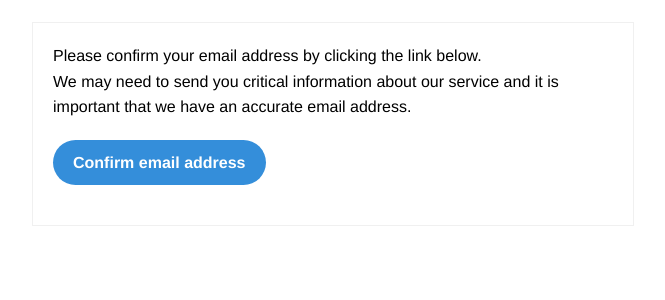
After one commit to aruba8/imm-statistics, a Flask app: template app/templates/confirm_email_tmp.html in a window 1280 px wide. The commit adds this page. Shown: the top 300 px of the page, without its empty margins (307-972 px from the left). Run offline with Flask 2, Linux system fonts and the light colour scheme; the template is opened without the code that fills it, so the values that code supplies are empty; parts of the project's set-up code (start-up, migrations or seed data) failed here and were passed over; some libraries are stand-ins or nearby versions.

Commit message:
mail confirmation

```diff
--- a/app/__init__.py
+++ b/app/__init__.py
@@ -7,15 +7,18 @@ from flask_script import Manager
 from flask_migrate import Migrate, MigrateCommand
 from flask_principal import Principal, Permission, RoleNeed
 from flask_admin import Admin
+from flask_mail import Mail
 
 app = Flask(__name__, static_folder='static')
 app.config.from_object('config')
 app.register_blueprint(user_page)
 app.testing = False
+app.debug = False
 
 principal = Principal(app)
 admin_permission = Permission(RoleNeed('admin'))
 
+mail = Mail(app)
 
 lm = LoginManager()
 lm.init_app(app)
--- a/app/sessions.py
+++ b/app/sessions.py
@@ -4,7 +4,7 @@ import hmac
 import random
 import string
 import hashlib
-
+from config import SECRET_KEY
 from utils.logger import Logger
 
 logger = Logger()
@@ -63,7 +63,7 @@ class Sessions:
     def make_secure_val(self, s):
         return "%s|%s" % (s, self.hash_str(s))
 
-    SECRET = 'VerySecret'
+    SECRET = SECRET_KEY
 
     def hash_str(self, s):
         return hmac.new(self.SECRET, s).hexdigest()
@@ -96,8 +96,8 @@ class Sessions:
         salt = self.make_salt()
         return hashlib.sha256(email + salt).hexdigest()
 
-    def save_email_conf(self, email_conf):
-        db.session.add(email_conf)
+    def save(self, model):
+        db.session.add(model)
         db.session.commit()
 
     def update_email_conf(self, email_conf_pre, email_conf):
--- /dev/null
+++ b/app/templates/confirm_email_tmp.html
@@ -0,0 +1,205 @@
+<!DOCTYPE html PUBLIC "-//W3C//DTD XHTML 1.0 Transitional//EN" "http://www.w3.org/TR/xhtml1/DTD/xhtml1-transitional.dtd">
+<html xmlns="http://www.w3.org/1999/xhtml">
+<head>
+<meta name="viewport" content="width=device-width" />
+<meta http-equiv="Content-Type" content="text/html; charset=UTF-8" />
+<title>Actionable emails e.g. reset password</title>
+    <style type="text/css">
+
+/* -------------------------------------
+		GLOBAL
+------------------------------------- */
+* {
+	margin:0;
+	padding:0;
+	font-family: "Helvetica Neue", "Helvetica", Helvetica, Arial, sans-serif;
+	font-size: 100%;
+	line-height: 1.6;
+}
+
+img {
+	max-width: 100%;
+}
+
+body {
+	-webkit-font-smoothing:antialiased;
+	-webkit-text-size-adjust:none;
+	width: 100%!important;
+	height: 100%;
+}
+
+
+/* -------------------------------------
+		ELEMENTS
+------------------------------------- */
+a {
+	color: #348eda;
+}
+
+.btn-primary, .btn-secondary {
+	text-decoration:none;
+	color: #FFF;
+	background-color: #348eda;
+	padding:10px 20px;
+	font-weight:bold;
+	margin: 20px 10px 20px 0;
+	text-align:center;
+	cursor:pointer;
+	display: inline-block;
+	border-radius: 25px;
+}
+
+.btn-secondary{
+	background: #aaa;
+}
+
+.last {
+	margin-bottom: 0;
+}
+
+.first{
+	margin-top: 0;
+}
+
+
+/* -------------------------------------
+		BODY
+------------------------------------- */
+table.body-wrap {
+	width: 100%;
+	padding: 20px;
+}
+
+table.body-wrap .container{
+	border: 1px solid #f0f0f0;
+}
+
+
+/* -------------------------------------
+		FOOTER
+------------------------------------- */
+table.footer-wrap {
+	width: 100%;
+	clear:both!important;
+}
+
+.footer-wrap .container p {
+	font-size:12px;
+	color:#666;
+
+}
+
+table.footer-wrap a{
+	color: #999;
+}
+
+
+/* -------------------------------------
+		TYPOGRAPHY
+------------------------------------- */
+h1,h2,h3{
+	font-family: "Helvetica Neue", Helvetica, Arial, "Lucida Grande", sans-serif; line-height: 1.1; margin-bottom:15px; color:#000;
+	margin: 40px 0 10px;
+	line-height: 1.2;
+	font-weight:200;
+}
+
+h1 {
+	font-size: 36px;
+}
+h2 {
+	font-size: 28px;
+}
+h3 {
+	font-size: 22px;
+}
+
+p, ul {
+	margin-bottom: 10px;
+	font-weight: normal;
+	font-size:14px;
+}
+
+ul li {
+	margin-left:5px;
+	list-style-position: inside;
+}
+
+/* ---------------------------------------------------
+		RESPONSIVENESS
+		Nuke it from orbit. It's the only way to be sure.
+------------------------------------------------------ */
+
+/* Set a max-width, and make it display as block so it will automatically stretch to that width, but will also shrink down on a phone or something */
+.container {
+	display:block!important;
+	max-width:600px!important;
+	margin:0 auto!important; /* makes it centered */
+	clear:both!important;
+}
+
+/* This should also be a block element, so that it will fill 100% of the .container */
+.content {
+	padding:20px;
+	max-width:600px;
+	margin:0 auto;
+	display:block;
+}
+
+/* Let's make sure tables in the content area are 100% wide */
+.content table {
+	width: 100%;
+}
+
+
+    </style>
+</head>
+
+<body>
+<table class="body-wrap">
+	<tr>
+		<td></td>
+		<td class="container" width="600">
+			<div class="content">
+				<table class="main" width="100%" cellpadding="0" cellspacing="0" itemprop="action" itemscope itemtype="http://schema.org/ConfirmAction">
+					<tr>
+						<td class="content-wrap">
+							<meta itemprop="name" content="Confirm Email"/>
+							<table width="100%" cellpadding="0" cellspacing="0">
+								<tr>
+									<td class="content-block">
+										Please confirm your email address by clicking the link below.
+									</td>
+								</tr>
+								<tr>
+									<td class="content-block">
+										We may need to send you critical information about our service and it is important that we have an accurate email address.
+									</td>
+								</tr>
+								<tr>
+									<td class="content-block">
+										<a href="http://{{config['SERVER_NAME']}}{{ url_for('confirm') }}?hash={{ mail_data.hash_c }}&user_id={{ mail_data.user_id }}" class="btn-primary">Confirm email address</a>
+									</td>
+								</tr>
+								<tr>
+									<td class="content-block">
+									</td>
+								</tr>
+							</table>
+						</td>
+					</tr>
+				</table>
+				<div class="footer">
+					<table width="100%">
+						<tr>
+{#							<td class="aligncenter content-block">Follow <a href="http://twitter.com/mail_gun">@Mail_Gun</a> on Twitter.</td>#}
+						</tr>
+					</table>
+				</div></div>
+		</td>
+		<td></td>
+	</tr>
+</table>
+
+</body>
+</html>
--- a/app/templates/user_page.jinja2.html
+++ b/app/templates/user_page.jinja2.html
@@ -1,7 +1,7 @@
 {% extends "base.jinja2.html" %}
 
 {% block content %}
-    {% if current_user.is_authenticated() %}
+    {% if current_user.is_authenticated() and not current_user.email_activated %}
         {% if not email_conf %}
             <div class="alert alert-warning" role="alert">Your email address have not confirmed. Please <a href="/user/req_confirm/{{ g.user.id }}" class="alert-link">confirm</a> it to be able to recover you password</div>
         {% else %}
--- a/app/views/user_page_view.py
+++ b/app/views/user_page_view.py
@@ -27,8 +27,12 @@ def confirm(_id):
                                        hash_c=hash_c, expiration_date=expiration_date)
         if email_conf_pre:
             session.update_email_conf(email_conf_pre, email_conf)
+            from app.utils.mailer import send_confirm_email
+            send_confirm_email(email_conf, g.user)
         else:
-            session.save_email_conf(email_conf)
+            session.save(email_conf)
+            from app.utils.mailer import send_confirm_email
+            send_confirm_email(email_conf, g.user)
 
     return redirect(url_for('user.show_user_page', _id=_id))
 
--- a/app/views/views.py
+++ b/app/views/views.py
@@ -7,7 +7,7 @@ from flask_principal import identity_loaded, UserNeed, RoleNeed
 from app import app
 import index_view
 import login_view
-
+import confirm_view
 @app.before_request
 def before_request():
     g.user = current_user
```
Also changed, not shown: app/decorators.py (added, +9 -0 lines), app/templates/confirm.html (added, +200 -0 lines), app/utils/mailer.py (added, +29 -0 lines), app/views/confirm_view.py (added, +43 -0 lines), config.py (+8 -0 lines).
